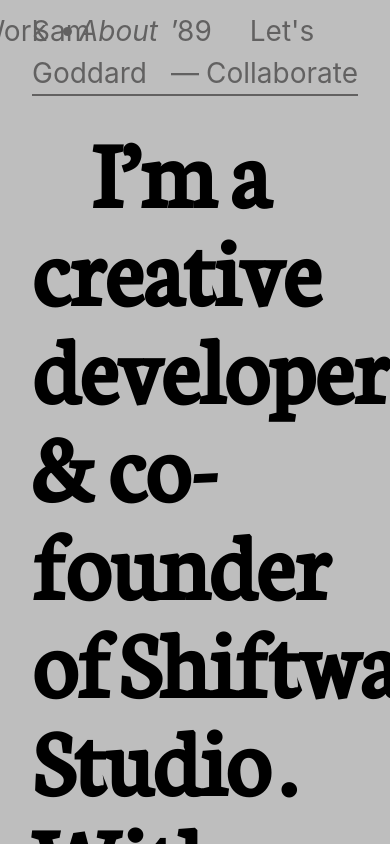
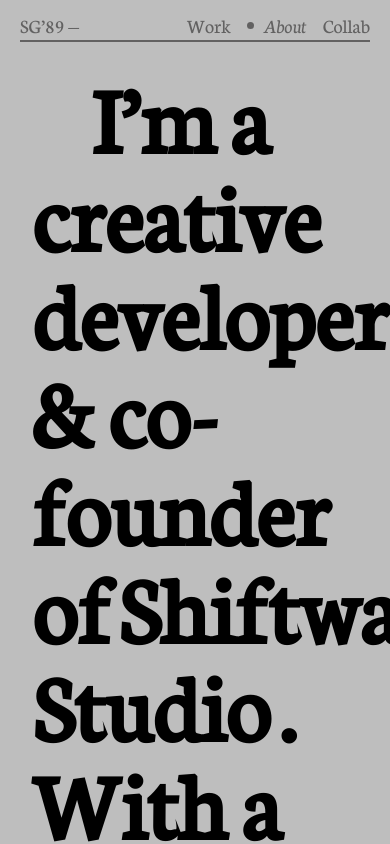
Before and after one commit to hayatul-islam/Sam-Goddard, a React (Create React App) app: page /about in a window 390 px wide. Shown: the top 844 px of the page. Built offline with nearby package versions, Linux system fonts and the light colour scheme.

Commit message:
header responsive

```diff
--- a/src/components/shared/footer/Footer.js
+++ b/src/components/shared/footer/Footer.js
@@ -8,7 +8,7 @@ function Footer() {
     window.scrollTo(0, 0);
   };
   const handleEmail = () => {
-    window.open("mailto:hayatulislam28@gmail.com?subject=&body=");
+    window.open("mailto:hello@gmail.com?subject=&body=");
   };
   return (
     <>
--- a/src/components/shared/header/Header.js
+++ b/src/components/shared/header/Header.js
@@ -4,33 +4,42 @@ import { MainContexts } from "../../../App";
 
 function Header() {
   const { about } = useContext(MainContexts);
+  const handleEmail = () => {
+    window.open("mailto:hello@gmail.com?subject=&body=");
+  };
   return (
     <>
-      <div className="px-[32px]">
+      <div className="px-[20px] md:px-[32px]">
         <div
-          className={`grid grid-cols-2 text-[28px] pt-[10px] border-b-2 ${
+          className={`grid grid-cols-2 text-[20px] lg:text-[28px] font-neuton pt-[10px] border-b-2 ${
             about
               ? "border-[#262525] text-[#262525] opacity-60"
               : "border-[#bebebe] text-[#bebebe]"
           } `}
         >
           <div className="flex justify-between">
-            <div className="flex space-x-6">
-              <h2 className="hover:line-through ">Sam Goddard</h2>
-              <h2>’89 —</h2>
+            <div className="flex md:space-x-6">
+              <NavLink
+                to="/"
+                className="hover:line-through decoration-1 cursor-pointer md:w-[150px] "
+              >
+                <span className="hidden md:block">Sam Goddard</span>
+                <span className="md:hidden">SG</span>
+              </NavLink>
+              <h2 className="md:w-[70px]">’89 —</h2>
             </div>
-            <div className="w-[300px] overflow-hidden">
-              <marquee>Creative Developer — Available May ’22 —</marquee>
+            <div className="hidden lg:flex lg:w-[300px] ">
+              {/* <marquee>Creative Developer — Available May ’22 —</marquee> */}
             </div>
           </div>
           <div>
-            <div className="flex justify-end space-x-12">
+            <div className="flex justify-end space-x-4 md:space-x-12">
               <nav className="flex space-x-4">
                 <NavLink
                   className={({ isActive }) =>
-                    isActive
-                      ? "list-disc ml-[-30px] italic flex hover:line-through "
-                      : `${"list-none not-italic hover:line-through"}`
+                    isActive && !about
+                      ? "list-disc ml-[-30px] italic flex hover:line-through decoration-1 "
+                      : `${"list-none not-italic hover:line-through decoration-1"}`
                   }
                   to="/"
                 >
@@ -40,8 +49,8 @@ function Header() {
                 <NavLink
                   className={({ isActive }) =>
                     isActive
-                      ? "list-disc ml-[-30px] italic flex hover:line-through"
-                      : `${"list-none not-italic hover:line-through"}`
+                      ? "list-disc ml-[-30px] italic flex hover:line-through decoration-1"
+                      : `${"list-none not-italic hover:line-through decoration-1"}`
                   }
                   to="/about"
                 >
@@ -50,8 +59,15 @@ function Header() {
                 </NavLink>
               </nav>
               <div>
-                <button className="hover:line-through ">
-                  Let's Collaborate
+                <button
+                  onClick={handleEmail}
+                  className="hover:line-through decoration-1"
+                >
+                  <span className="hidden md:block">Let's Collaborate</span>{" "}
+                  <span className="hidden sm:block md:hidden  ">
+                    Collaborate
+                  </span>
+                  <span className=" sm:hidden   ">Collab</span>
                 </button>
               </div>
             </div>
--- a/src/pages/TheLayout.js
+++ b/src/pages/TheLayout.js
@@ -1,10 +1,8 @@
 import React from "react";
 import { BrowserRouter, Route, Routes } from "react-router-dom";
 import WorkDetails from "../components/home/WorkDetails";
-import Footer from "../components/shared/footer/Footer";
 import Header from "../components/shared/header/Header";
 import About from "./About";
-import Home from "./Home";
 
 function TheLayout() {
   return (
@@ -12,11 +10,11 @@ function TheLayout() {
       <BrowserRouter>
         <Header />
         <Routes>
-          <Route path="/" element={<Home />} />
+          {/* <Route path="/" element={<Home />} /> */}
           <Route path="/:workId" element={<WorkDetails />} />
           <Route path="/about" element={<About />} />
         </Routes>
-        <Footer />
+        {/* <Footer /> */}
       </BrowserRouter>
     </>
   );
```
